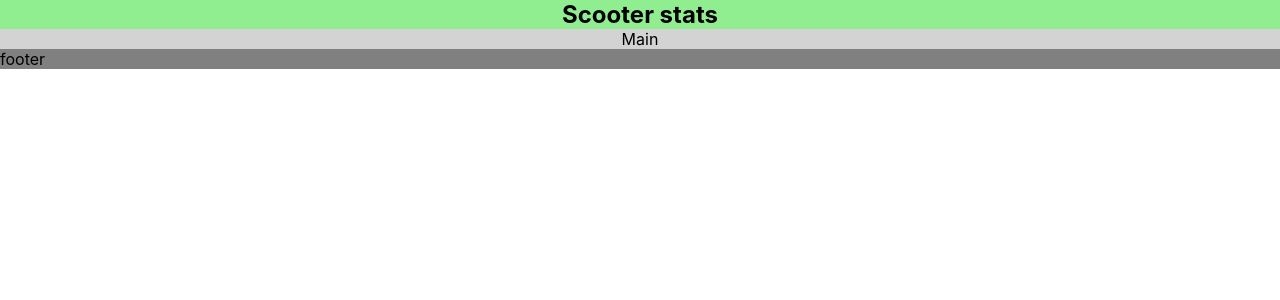
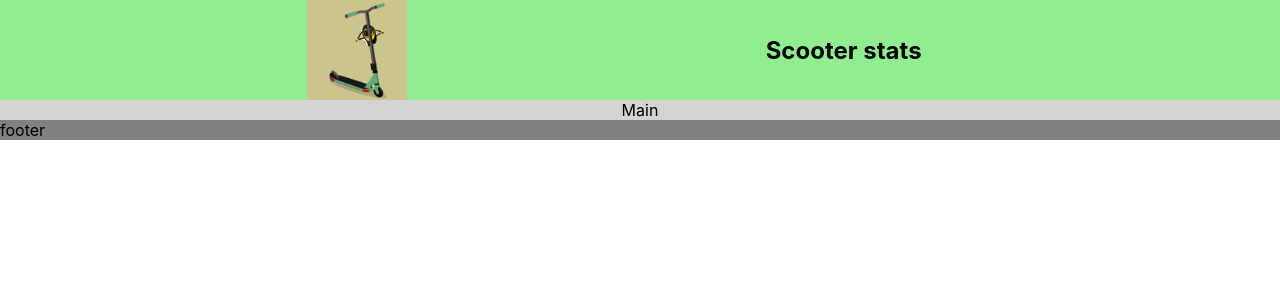
Before and after one commit to SimenBergo/scooterstats, a React (Create React App) app: page / in a window 1280 px wide. Shown: the top 300 px of the page. Built offline with nearby package versions, Linux system fonts and the light colour scheme.

Commit message:
logo stuff

```diff
--- a/src/App.css
+++ b/src/App.css
@@ -8,7 +8,11 @@ header {
   width: auto;
   display: flex;
   align-items: center;
-  justify-content: center;
+  justify-content: space-evenly;
+}
+
+header img {
+  max-width: 100px;
 }
 
 h2 {
--- a/src/App.js
+++ b/src/App.js
@@ -1,10 +1,12 @@
-import logo from './logo.svg';
+import ScooterLogo from "../src/scooter512.png";
+
 import './App.css';
 
 function App() {
   return (
     <div className="App">
       <header className="App-header">
+        <img src={ScooterLogo} alt="logo of a scooter"/>
         <h2>Scooter stats</h2>
       </header>
       <main>
```
Also changed, not shown: src/scooter512.png (renamed from public/scooter512.png).
